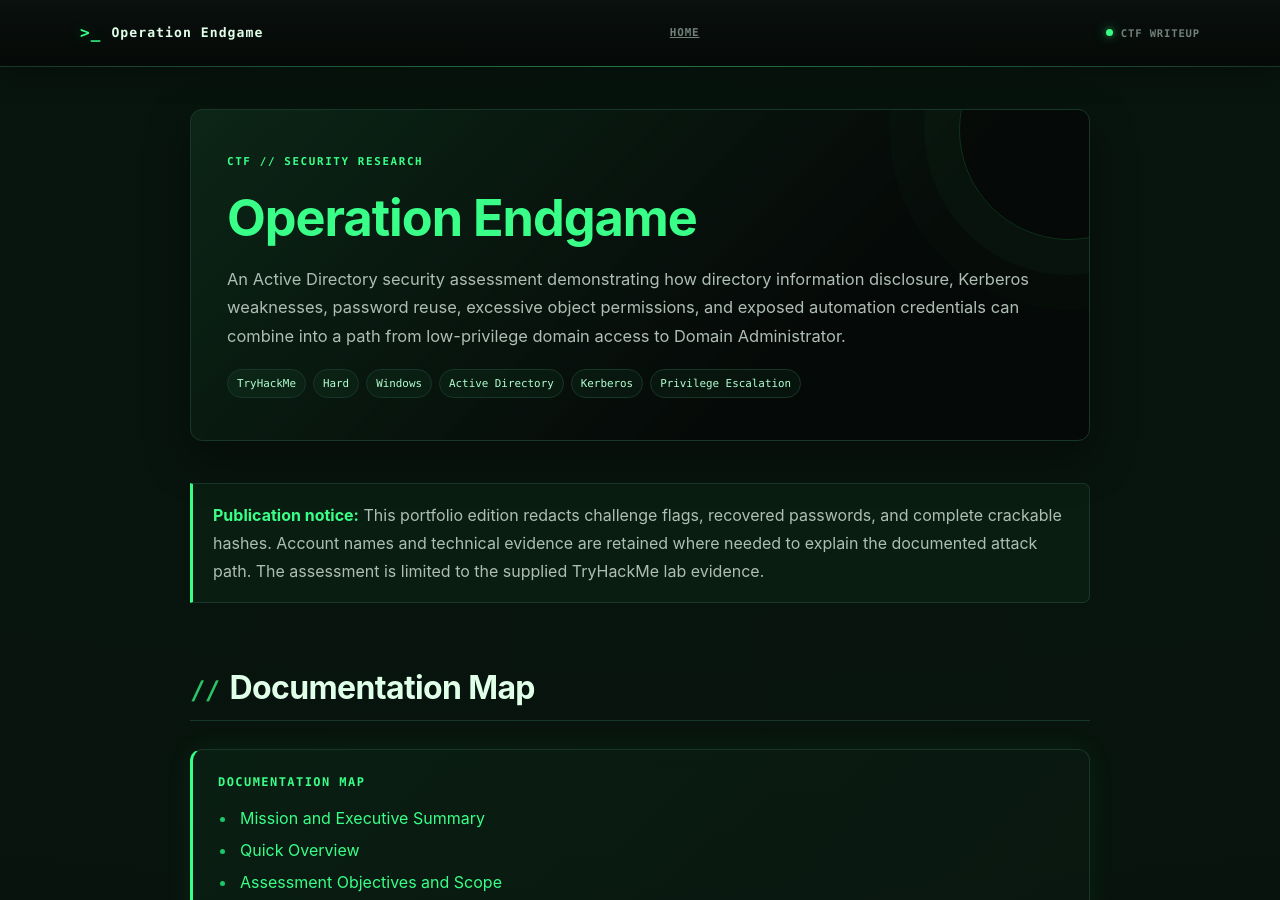
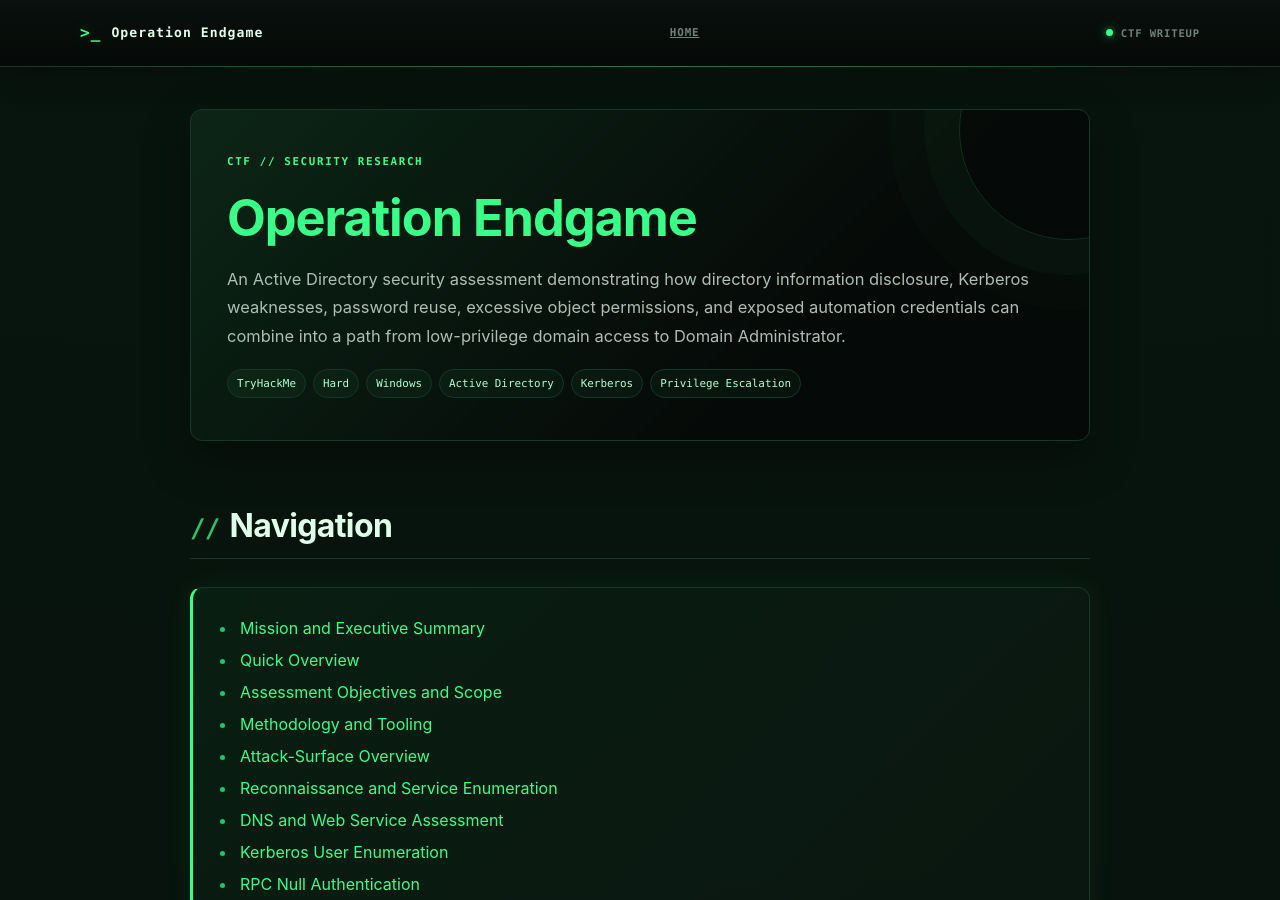
Before and after one commit to anurag-rvnkr1/Operation-Endgame-TryHackMe-Walkthrough, a Jekyll site: the page built from docs/index.md, in a window 1280 px wide and 900 px high. Built offline with Jekyll 4.4.1, drawn with Linux system fonts in a browser that asks for light colours; our own code applies the rules of GitHub Pages for plain Markdown files.

Commit message:
Revise documentation structure and remove notice
Updated section headers and removed publication notice.

```diff
--- a/docs/index.md
+++ b/docs/index.md
@@ -17,12 +17,10 @@
 
 </div>
 
-> **Publication notice:** This portfolio edition redacts challenge flags, recovered passwords, and complete crackable hashes. Account names and technical evidence are retained where needed to explain the documented attack path. The assessment is limited to the supplied TryHackMe lab evidence.
 
-## Documentation Map
+## Navigation
 
 <div class="ctf-toc">
-<div class="ctf-toc-title">Documentation Map</div>
 <ul>
 <li><a href="#mission-and-executive-summary">Mission and Executive Summary</a></li>
 <li><a href="#quick-overview">Quick Overview</a></li>
```
